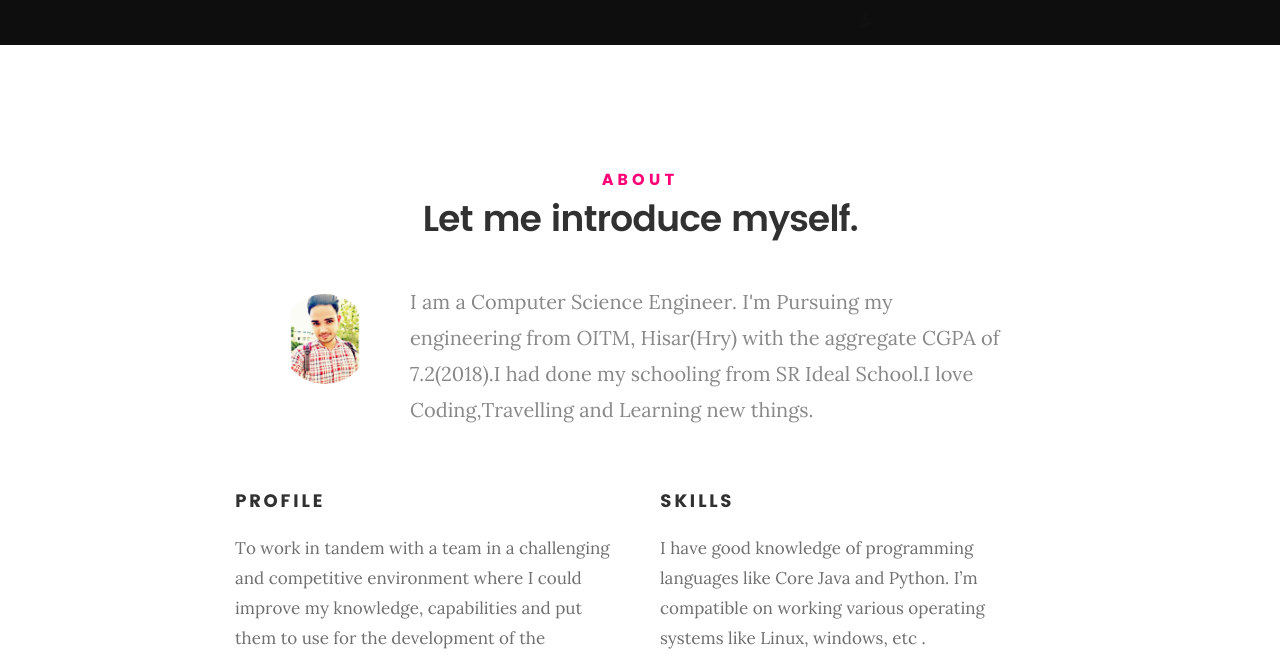
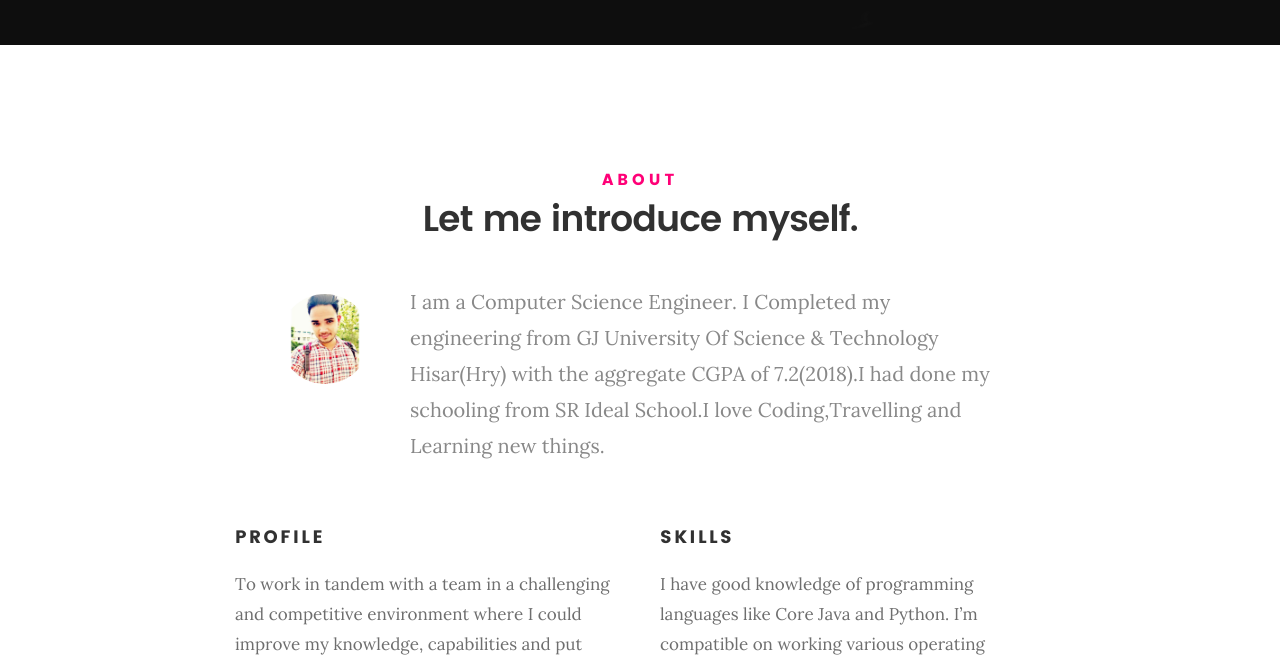
Before and after one commit to mohitbishnoi/mohitbishnoi.github.io, a plain HTML site: page index.html in a window 1280 px wide. Shown: the part 755-1414 px from the top of the page. Drawn offline with Linux system fonts and the light colour scheme; files whose address does not match are found by name.

Commit message:
Add files via upload

```diff
--- a/index.html
+++ b/index.html
@@ -97,8 +97,6 @@
 
          <li><a href="https://www.linkedin.com/in/mohit-bishnoi-76103910b/"><i class="fa fa-linkedin"></i></a></li>
 
-        <li><a href="https://www.kaggle.com/mohit50"><i class="fa fa-kaggle"></i></a></li>
-
            <li><a href="https://www.github.com/mohitbishnoi"><i class="fa fa-github"></i></a></li>
       </ul> <!-- /intro-social -->
 
@@ -119,7 +117,7 @@
 
    				<img src="images/profile-pic.jpg" alt="Profile Picture">
 
-   				<p class="lead">I am a Computer Science Engineer. I'm Pursuing my engineering from OITM, Hisar(Hry) with the aggregate CGPA of 7.2(2018).I had done my schooling from SR Ideal School.I love Coding,Travelling and Learning new things. </p>
+   				<p class="lead">I am a Computer Science Engineer. I Completed my engineering from GJ University Of Science & Technology Hisar(Hry) with the aggregate CGPA of 7.2(2018).I had done my schooling from SR Ideal School.I love Coding,Travelling and Learning new things. </p>
    			</div>
 
    		</div>
```
